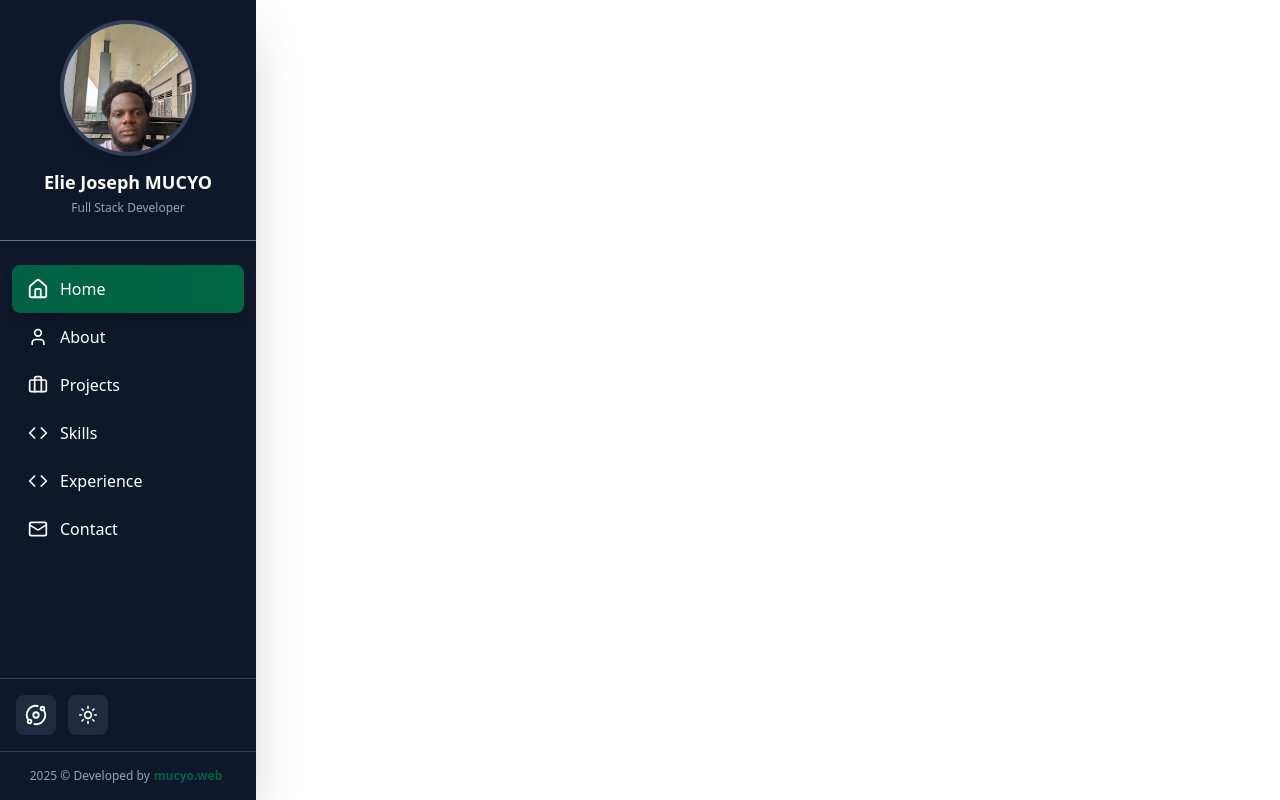
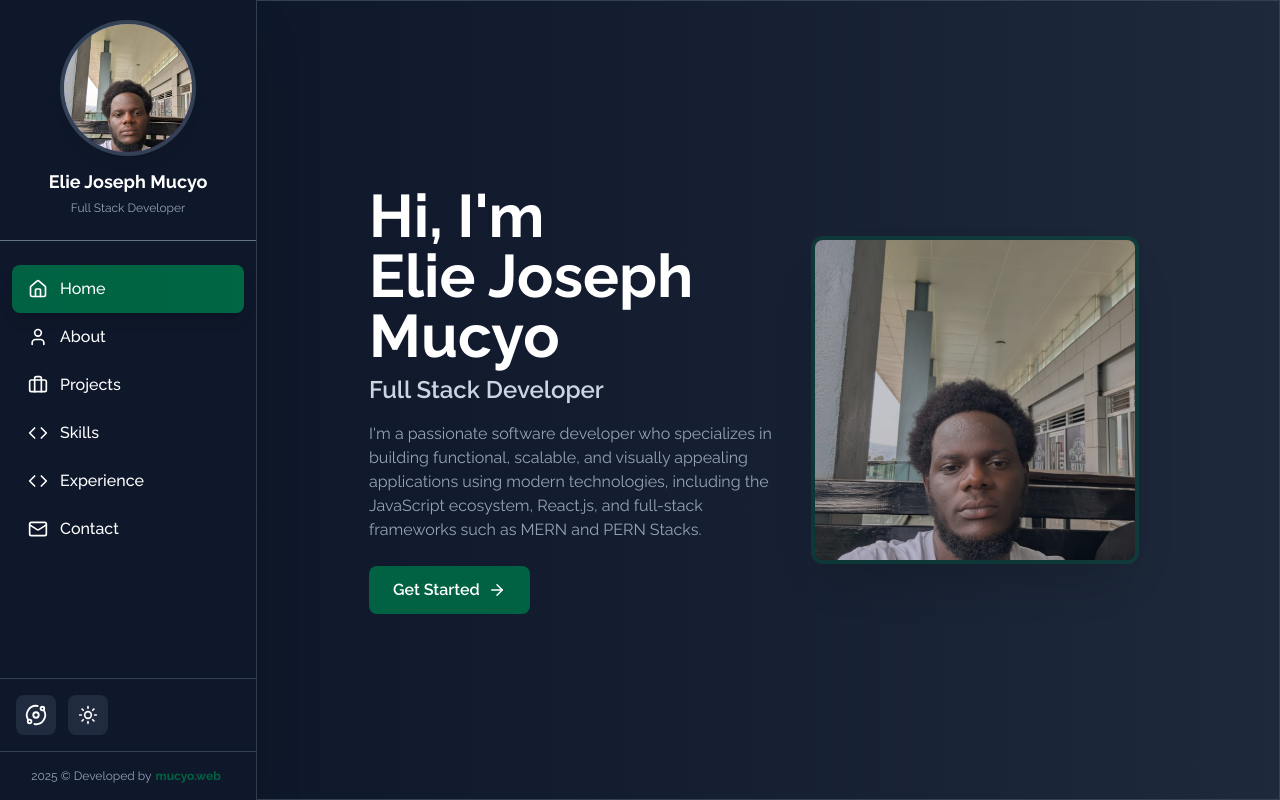
Before and after one commit to mucyoelie/Portfolio, a React (Vite) app: page / in a window 1280 px wide. Built offline with nearby package versions, Linux system fonts and the light colour scheme.

Commit message:
update Hero section

```diff
--- a/index.html
+++ b/index.html
@@ -4,6 +4,7 @@
     <meta charset="UTF-8" />
     <link rel="icon" type="image/svg+xml" href="/vite.svg" />
     <meta name="viewport" content="width=device-width, initial-scale=1.0" />
+    <link href="https://fonts.googleapis.com/css2?family=Raleway:wght@300;400;500;600;700;800&display=swap" rel="stylesheet">
     <title>my-project</title>
   </head>
   <body>
--- a/src/App.tsx
+++ b/src/App.tsx
@@ -1,17 +1,31 @@
-import  { useState } from "react";
-import Sidebar from "./components/sibeBar"
+import { useState } from "react";
+import { BrowserRouter as Router, Routes, Route } from "react-router-dom";
+
+import Sidebar from "./components/sibeBar";
+import Hero from "./pages/Hero";
 import ThreeBackground from "./components/ThreeBackground";
+
 function App() {
   // State to toggle 3D background
   const [show3D, setShow3D] = useState(false);
+
   return (
-    <div className="relative w-full h-full overflow-x-hidden">
-       {/* Sidebar with Orbit toggle */}
-      <Sidebar onToggle3D={() => setShow3D(!show3D)} />
-      {/* 3D stars background */}
-      {show3D && <ThreeBackground />}
-    </div>
-  )
+    <Router>
+      <div className="w-full h-full overflow-x-hidden font-raleway">
+
+        {/* Sidebar with Orbit toggle */}
+        <Sidebar onToggle3D={() => setShow3D(!show3D)} />
+
+        {/* 3D stars background */}
+        {show3D && <ThreeBackground />}
+
+        {/* ROUTES */}
+        <Routes>
+          <Route path="/" element={<Hero />} />
+        </Routes>
+      </div>
+    </Router>
+  );
 }
 
-export default App
+export default App;
--- a/src/components/sibeBar.tsx
+++ b/src/components/sibeBar.tsx
@@ -11,6 +11,8 @@ import {
   Menu,
   X,
 } from "lucide-react";
+
+import { NavLink } from "react-router-dom";   // <-- ADD THIS
 import { useTheme } from "../hooks/useTheme";
 
 interface NavItem {
@@ -24,17 +26,16 @@ interface SidebarProps {
 }
 
 const Sidebar: React.FC<SidebarProps> = ({ onToggle3D }) => {
-  const [activeItem, setActiveItem] = useState("Home");
-  const [isOpen, setIsOpen] = useState(false); // for mobile menu
+  const [isOpen, setIsOpen] = useState(false);
   const { theme, toggleTheme } = useTheme();
 
   const navItems: NavItem[] = [
-    { name: "Home", icon: <Home size={20} />, href: "#home" },
-    { name: "About", icon: <User size={20} />, href: "#about" },
-    { name: "Projects", icon: <Briefcase size={20} />, href: "#projects" },
-    { name: "Skills", icon: <Code size={20} />, href: "#skills" },
-    { name: "Experience", icon: <Code size={20} />, href: "#experience" },
-    { name: "Contact", icon: <Mail size={20} />, href: "#contact" },
+    { name: "Home", icon: <Home size={20} />, href: "/" },
+    { name: "About", icon: <User size={20} />, href: "/about" },
+    { name: "Projects", icon: <Briefcase size={20} />, href: "/projects" },
+    { name: "Skills", icon: <Code size={20} />, href: "/skills" },
+    { name: "Experience", icon: <Code size={20} />, href: "/experience" },
+    { name: "Contact", icon: <Mail size={20} />, href: "/contact" },
   ];
 
   return (
@@ -49,7 +50,7 @@ const Sidebar: React.FC<SidebarProps> = ({ onToggle3D }) => {
 
       {/* Sidebar */}
       <div
-        className={`fixed top-0 left-0 h-full z-40 bg-white text-slate-900 dark:bg-gradient-to-b dark:from-slate-900 dark:via-slate-900 dark:to-slate-900 dark:text-white
+        className={`fixed top-0 left-0 h-full z-40 bg-white dark:bg-slate-900 dark:text-white
         w-64 lg:w-64 flex flex-col shadow-2xl
         transform transition-transform duration-300
         ${isOpen ? "translate-x-0" : "-translate-x-full lg:translate-x-0"}`}
@@ -57,10 +58,7 @@ const Sidebar: React.FC<SidebarProps> = ({ onToggle3D }) => {
         {/* Profile Section */}
         <div className="p-6 border-b border-slate-300 dark:border-slate-500">
           <div className="flex flex-col items-center">
-            <div
-              className="w-32 h-32 rounded-full bg-gradient-to-br from-blue-500 to-purple-600
-              flex items-center justify-center mb-4 shadow-lg ring-4 ring-slate-300 dark:ring-slate-700 overflow-hidden"
-            >
+            <div className="w-32 h-32 rounded-full bg-gradient-to-br from-blue-500 to-purple-600 mb-4 shadow-lg ring-4 ring-slate-300 dark:ring-slate-700 overflow-hidden">
               <img
                 src="/image.jpg"
                 alt="Profile"
@@ -68,7 +66,7 @@ const Sidebar: React.FC<SidebarProps> = ({ onToggle3D }) => {
               />
             </div>
 
-            <h2 className="font-bold text-lg text-center">Elie Joseph MUCYO</h2>
+            <h2 className="font-bold text-lg text-center">Elie Joseph Mucyo</h2>
             <p className="text-xs text-slate-600 dark:text-slate-400 mt-1 text-center">
               Full Stack Developer
             </p>
@@ -78,36 +76,29 @@ const Sidebar: React.FC<SidebarProps> = ({ onToggle3D }) => {
         {/* Navigation */}
         <nav className="flex-1 overflow-y-hidden py-6 px-3">
           {navItems.map((item) => (
-            <a
+            <NavLink
               key={item.name}
-              href={item.href}
-              onClick={(e) => {
-                e.preventDefault();
-                setActiveItem(item.name);
-                setIsOpen(false); // close menu on mobile
-              }}
-              className={`flex items-center gap-3 px-4 py-3 rounded-lg transition-all duration-200 group
+              to={item.href}
+              onClick={() => setIsOpen(false)}
+              className={({ isActive }) =>
+                `flex items-center gap-3 px-4 py-3 rounded-lg transition-all duration-200 group
                 ${
-                  activeItem === item.name
+                  isActive
                     ? "bg-gradient-to-r from-[#006242] to-[#006644] shadow-lg text-white"
                     : "hover:bg-slate-200 dark:hover:bg-slate-700/50"
-                }`}
+                }`
+              }
             >
-              <span
-                className={`transition-transform duration-200 ${
-                  activeItem === item.name ? "scale-110" : "group-hover:scale-110"
-                }`}
-              >
+              <span className="transition-transform duration-200 group-hover:scale-110">
                 {item.icon}
               </span>
               <span className="font-medium">{item.name}</span>
-            </a>
+            </NavLink>
           ))}
         </nav>
 
         {/* Bottom Controls */}
         <div className="flex items-center gap-3 py-4 px-4 border-t border-slate-300 dark:border-slate-700">
-          {/* Orbit icon */}
           {onToggle3D && (
             <button
               onClick={onToggle3D}
@@ -117,7 +108,6 @@ const Sidebar: React.FC<SidebarProps> = ({ onToggle3D }) => {
             </button>
           )}
 
-          {/* Theme toggle */}
           <button
             onClick={toggleTheme}
             className="w-10 h-10 flex items-center justify-center rounded-lg bg-slate-200 dark:bg-slate-700/50 hover:bg-yellow-400 dark:hover:bg-blue-600 transition-all duration-200"
@@ -135,7 +125,7 @@ const Sidebar: React.FC<SidebarProps> = ({ onToggle3D }) => {
         </div>
       </div>
 
-      {/* Overlay for mobile menu */}
+      {/* Overlay */}
       {isOpen && (
         <div
           className="fixed inset-0 bg-black/30 z-30 lg:hidden"
--- a/src/pages/Hero.tsx
+++ b/src/pages/Hero.tsx
@@ -11,31 +11,49 @@ interface HeroSectionProps {
 }
 
 const Hero: React.FC<HeroSectionProps> = ({
-  name = "Elie Joseph MUCYO",
+  name = "Elie Joseph Mucyo",
   role = "Full Stack Developer",
-  description = "I build responsive and interactive web applications with React, Node.js, and Tailwind CSS.",
+  description = `I'm a passionate software developer who specializes in building functional, scalable, and visually appealing applications using modern technologies, including the JavaScript ecosystem, React.js, and full-stack frameworks such as MERN and PERN Stacks.`,
   ctaText = "Get Started",
-  ctaLink = "#projects",
+  ctaLink = "/projects",
   imageSrc = "/image.jpg",
 }) => {
   return (
-    <section className="relative flex flex-col-reverse lg:flex-row items-center justify-between lg:py-20 py-10 px-6 lg:px-20 bg-gradient-to-r from-slate-50 to-slate-100 dark:from-slate-900 dark:to-slate-800">
+    <section
+      className="
+        relative
+        flex flex-col-reverse lg:flex-row
+        items-center justify-between
+        lg:py-20 py-10 px-6 lg:px-20
+        bg-gradient-to-r from-slate-50 to-slate-100
+        dark:from-slate-900 dark:to-slate-800
+        min-h-screen
+
+        /* IMPORTANT: Shift page beside sidebar */
+        lg:ml-64
+          border border-slate-300 dark:border-slate-700
+
+      "
+    >
+
       {/* Text Section */}
-      <div className="flex-1 text-center lg:text-left mt-10 lg:mt-0">
+      <div className="flex-1 text-center lg:text-left mt-10 lg:mt-0 lg:ml-[2rem]">
         <h1 className="text-4xl lg:text-6xl font-bold text-slate-900 dark:text-white leading-tight">
-          Hi, I&apos;m {name}
+          Hi, I&apos;m <br/> {name}
         </h1>
+
         <p className="text-xl lg:text-2xl font-semibold text-slate-600 dark:text-slate-300 mt-2">
           {role}
         </p>
-        <p className="text-slate-500 dark:text-slate-400 mt-4 max-w-md mx-auto lg:mx-0">
+
+        <p className="text-slate-500 dark:text-slate-400 mt-4 max-w-lg mx-auto lg:mx-0">
           {description}
         </p>
 
         {/* Call-to-action button */}
         <a
           href={ctaLink}
-          className="inline-flex items-center mt-6 px-6 py-3 bg-[#006242] hover:bg-[#007755] text-white font-semibold rounded-lg transition-all duration-300"
+          className="inline-flex items-center mt-6 px-6 py-3 bg-[#006242] hover:bg-[#007755] text-white font-semibold rounded-lg transition-all duration-300 "
         >
           {ctaText} <ArrowRight className="ml-2" size={18} />
         </a>
@@ -43,7 +61,7 @@ const Hero: React.FC<HeroSectionProps> = ({
 
       {/* Image Section */}
       <div className="flex-1 flex justify-center lg:justify-end">
-        <div className="w-64 h-64 lg:w-80 lg:h-80 rounded-full overflow-hidden shadow-2xl ring-4 ring-[#006242]/50">
+        <div className="w-64 h-64 lg:w-80 lg:h-80 rounded-lg overflow-hidden shadow-2xl ring-4 ring-[#006242]/50 animate-pulse lg:mr-[4rem]">
           <img
             src={imageSrc}
             alt={name}
@@ -51,6 +69,7 @@ const Hero: React.FC<HeroSectionProps> = ({
           />
         </div>
       </div>
+
     </section>
   );
 };
--- a/tailwind.config.js
+++ b/tailwind.config.js
@@ -4,12 +4,25 @@ module.exports = {
   content: [
     "./src/**/*.{js,jsx,ts,tsx}",
   ],
-  theme: {
-    extend: {
-      fontFamily: {
-        raleway: ["Raleway", "sans-serif"], // Custom font family
+theme: {
+  extend: {
+    fontFamily: {
+      raleway: ["Raleway", "sans-serif"], // Custom font family
+    },
+    animation: {
+      "spin-slow": "spinSlow 12s linear infinite",
+    },
+    keyframes: {
+      spinSlow: {
+        from: {
+          transform: "rotate(0deg)",
+        },
+        to: {
+          transform: "rotate(360deg)",
+        },
       },
     },
   },
-  plugins: [],
+},
+plugins: [],
 }
```
Also changed, not shown: src/components/ThreeBackground.tsx (+17 -19 lines).
